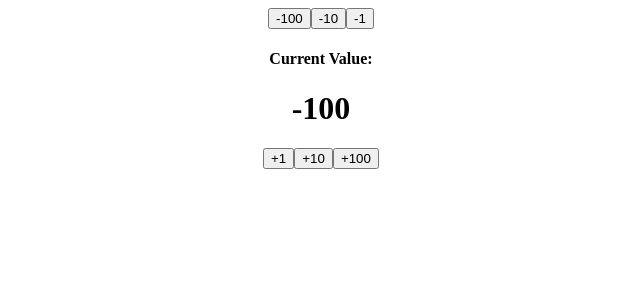
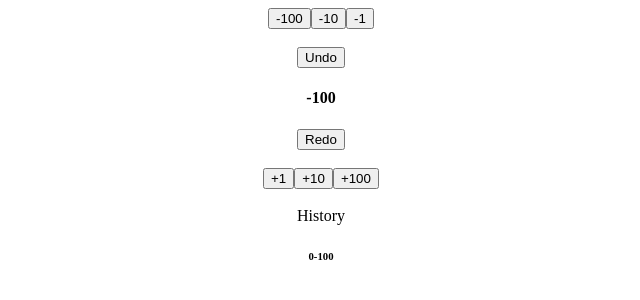
Before and after one commit to jansir17/youshacounter, a React (Create React App) app: page / in a window 1280 px wide. Both pictures are taken after a click on the button "-100". Shown: the top 300 px of the page, without its empty margins (319-959 px from the left). Built offline with nearby package versions, Linux system fonts and the light colour scheme.

Commit message:
history fucntionality

```diff
--- a/src/App.js
+++ b/src/App.js
@@ -1,4 +1,5 @@
 import Calculator from "./Counterr";
+
 function App() {
   return <Calculator/>
 }
--- a/src/Counterr.js
+++ b/src/Counterr.js
@@ -1,26 +1,33 @@
 import {useState} from "react";
+
+let arr= [];
 export default function Calculator(){
   const [value, setValue]= useState(()=>{return 0});
 
-
   const handleChange= (e)=>{
     if(e.target.innerHTML==='-100'){
-    setValue(value-100)
+    setValue(value-100);
+    arr.push(value+e.target.innerHTML);
   }
   else if(e.target.innerHTML==='-10'){
     setValue(value-10)
+    arr.push(value+e.target.innerHTML);
   }
   else if(e.target.innerHTML==='-1'){
     setValue(value-1)
+    arr.push(value+e.target.innerHTML);
   }
   else if(e.target.innerHTML==='+1'){
     setValue(value+1)
+    arr.push(value+e.target.innerHTML);
   }
   else if(e.target.innerHTML==='+10'){
     setValue(value+10)
+    arr.push(value+e.target.innerHTML);
   }
   else if(e.target.innerHTML==='+100'){
     setValue(value+100)
+    arr.push(value+e.target.innerHTML);
   }
 }
 
@@ -30,10 +37,24 @@ export default function Calculator(){
         <button type="button" onClick={handleChange}>-100</button>
         <button type="button" onClick={handleChange}>-10</button>
         <button type="button" onClick={handleChange}>-1</button>
-        <h4>Current Value:</h4><h1>{value}</h1>
+        <div>
+        <br></br>
+        <button type='button' >Undo</button>
+        <span><h4>{value}</h4></span>
+        <button type='button' >Redo</button>
+        </div>
+        <br></br>
         <button type="button" onClick={handleChange}>+1</button>
         <button type="button" onClick={handleChange}>+10</button>
         <button type="button" onClick={handleChange}>+100</button>
+        <br></br>
+        <br></br>
+        <div>History</div>
+        {arr.map((item, key)=>{
+          return(
+            <h6 key={key}>{item}</h6>
+          )
+        })}
         </center>
     </>
   )
```
